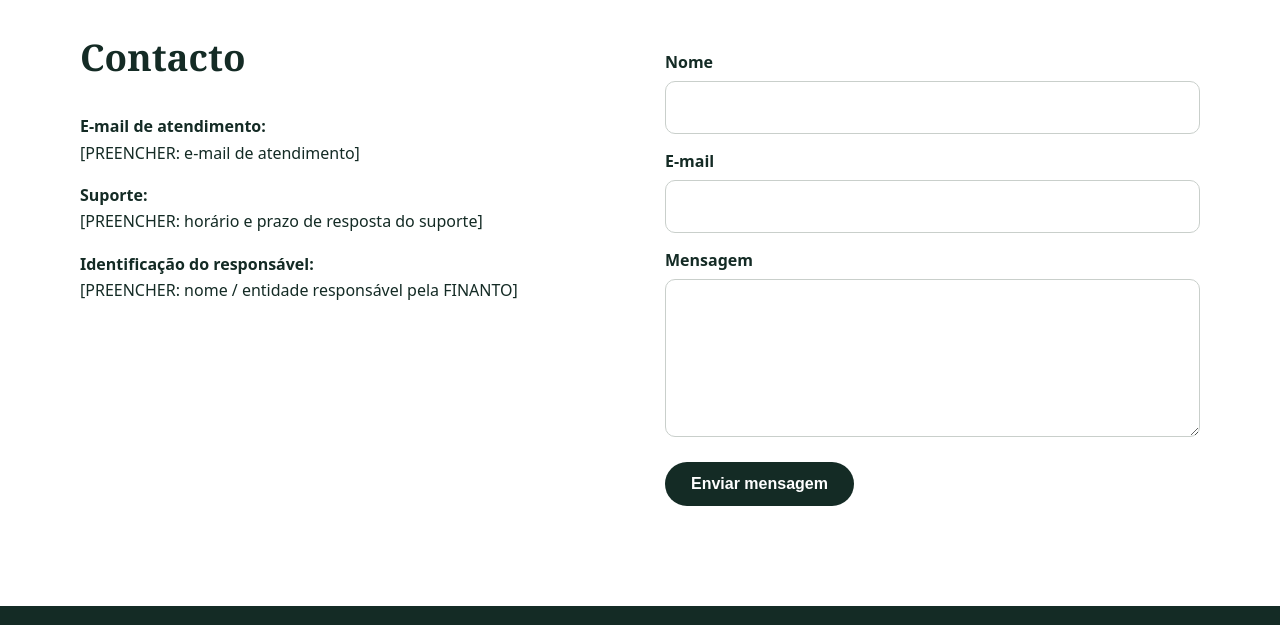
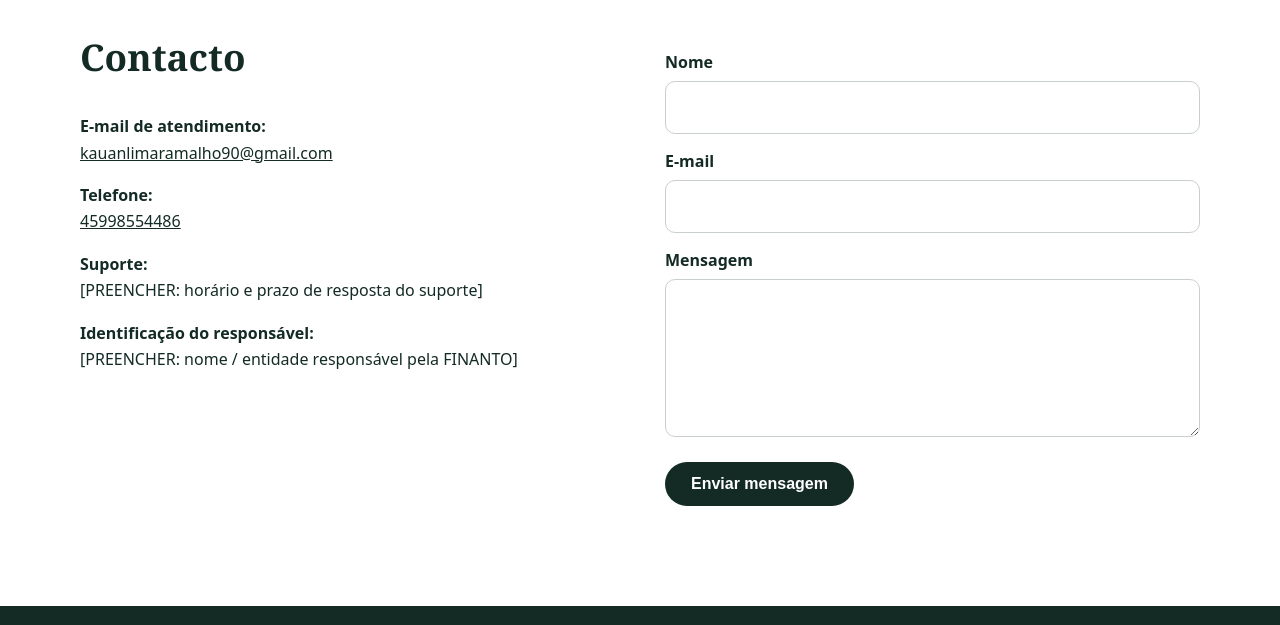
Before and after one commit to kauanlima00/FINANTO-, a plain HTML site: page index.html in a window 1280 px wide. Shown: the part 2236-2861 px from the top of the page. Drawn offline with Linux system fonts and the light colour scheme.

Commit message:
Update index.html

```diff
--- a/index.html
+++ b/index.html
@@ -90,7 +90,8 @@
       <div class="container contact">
         <div>
           <h2 id="t-cont">Contacto</h2>
-          <p><strong>E-mail de atendimento:</strong><br><span id="email-txt">[PREENCHER: e-mail de atendimento]</span></p>
+          <p><strong>E-mail de atendimento:</strong><br><span id="email-txt"><a href="mailto:kauanlimaramalho90@gmail.com">kauanlimaramalho90@gmail.com</a></span></p>
+          <p><strong>Telefone:</strong><br><a href="tel:+5545998554486">45998554486</a></p>
           <p><strong>Suporte:</strong><br>[PREENCHER: horário e prazo de resposta do suporte]</p>
           <p><strong>Identificação do responsável:</strong><br>[PREENCHER: nome / entidade responsável pela FINANTO]</p>
         </div>
```
